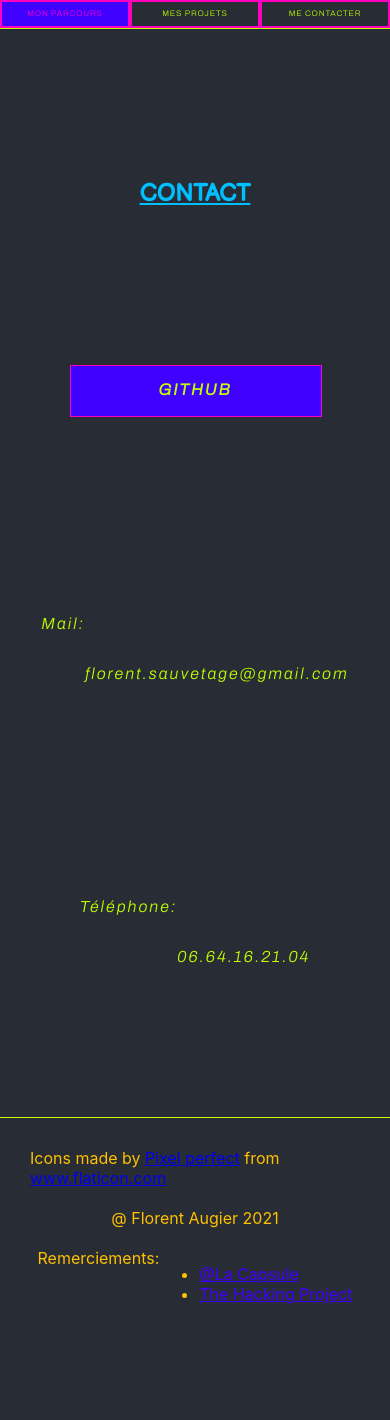
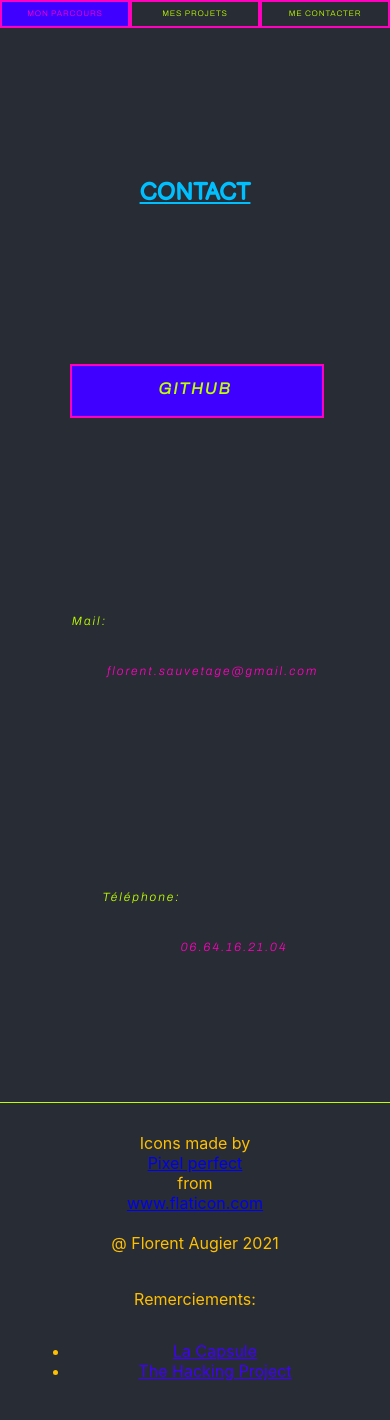
Before and after one commit to florent-augier/my-portfolio, a React (Create React App) app: page /contact in a window 390 px wide. Shown: the top 1420 px of the page. Before the commit the page ends 1370 px from the top, so only its background shows below. Built offline with nearby package versions, Linux system fonts and the light colour scheme.

Commit message:
Feat(Footer): grid & responsive,  window icon

```diff
--- a/public/index.html
+++ b/public/index.html
@@ -2,14 +2,14 @@
 <html lang="en">
   <head>
     <meta charset="utf-8" />
-    <link rel="icon" href="%PUBLIC_URL%/favicon.ico" />
+    <link rel="icon" href="%PUBLIC_URL%/florent.jpg" />
     <meta name="viewport" content="width=device-width, initial-scale=1" />
     <meta name="theme-color" content="#000000" />
     <meta
       name="description"
       content="Web site created using create-react-app"
     />
-    <link rel="apple-touch-icon" href="%PUBLIC_URL%/logo192.png" />
+    <link rel="apple-touch-icon" href="%PUBLIC_URL%/florent.jpg" />
     <!--
       manifest.json provides metadata used when your web app is installed on a
       user's mobile device or desktop. See https://developers.google.com/web/fundamentals/web-app-manifest/
--- a/src/components/Footer.css
+++ b/src/components/Footer.css
@@ -23,7 +23,9 @@
 
 .gridItem {
   display: flex;
+  flex-direction: column;
   justify-content: center;
+  text-align: center;
   color: var(--orange);
 }
 
--- a/src/components/Footer.js
+++ b/src/components/Footer.js
@@ -6,7 +6,6 @@ export default function Footer() {
     <div className="wrapperFooter">
       <div className="gridFooter">
         <div className="gridItem">
-          <div>
           Icons made by{" "}
           <a
             href="https://www.flaticon.com/authors/pixel-perfect"
@@ -19,17 +18,19 @@ export default function Footer() {
             www.flaticon.com
           </a>
         </div>
-        </div>
         <div className="gridItem">@ Florent Augier 2021</div>
         <div className="gridItem">
-          Remerciements:
+          <div>
+            <p>Remerciements:</p>
+          </div>
+          <div></div>
           <ul>
             <li>
               <a
                 href="https://www.lacapsule.academy/"
                 style={{ color: "var(--blue)" }}
               >
-                @La Capsule
+                La Capsule
               </a>
             </li>
             <li>
--- a/src/components/Navbar.css
+++ b/src/components/Navbar.css
@@ -5,6 +5,7 @@ nav {
   margin-bottom: 150px;
   z-index: 1000;
   border-bottom: 1px solid var(--citrus);
+  padding: 20px;
 }
 nav ul {
   display: flex;
@@ -74,6 +75,8 @@ nav ul li span:nth-child(4) {
     left: 0;
     height: max-content;
     margin-bottom: 50;
+    padding: 0;
+    border: none;
   }
 }
 
--- a/src/screens/Contact.js
+++ b/src/screens/Contact.js
@@ -41,27 +41,17 @@ export default function Contact() {
               </div>
             </a>
           </div>
-          <div
-            style={{
-              display: "flex",
-              justifyContent: "center",
-              alignContent: "center",
-              marginTop: "200px",
-            }}
-          >
+          <div className="emailAndTel">
             Mail:
-            <p style={{ marginTop: "50px" }}>florent.sauvetage@gmail.com</p>
+            <p style={{ marginTop: "50px", color: "var(--pink)" }}>
+              florent.sauvetage@gmail.com
+            </p>
           </div>
-          <div
-            style={{
-              display: "flex",
-              justifyContent: "center",
-              alignContent: "center",
-              marginTop: "200px",
-            }}
-          >
+          <div className="emailAndTel">
             Téléphone:
-            <p style={{ marginTop: "50px" }}>06.64.16.21.04</p>
+            <p style={{ marginTop: "50px", color: "var(--pink)" }}>
+              06.64.16.21.04
+            </p>
           </div>
         </div>
       </div>
--- a/src/screens/Screen.css
+++ b/src/screens/Screen.css
@@ -183,10 +183,6 @@ img {
   top: 0;
 }
 
-.btn-two span .letter {
-  position: relative;
-  left: 50px;
-}
 .btn-two::before {
   content: "";
   position: absolute;
@@ -196,7 +192,7 @@ img {
   height: 100%;
   z-index: 1;
   transition: all 0.5s;
-  border: 1px solid var(--citrus);
+  border: 2px solid var(--citrus);
   background-color: var(--pink);
 }
 .btn-two::after {
@@ -208,7 +204,7 @@ img {
   height: 100%;
   z-index: 1;
   transition: all 0.5s;
-  border: 1px solid var(--pink);
+  border: 2px solid var(--pink);
   background-color: var(--blue);
 }
 
@@ -225,6 +221,14 @@ img {
 .btn-two:hover::after {
   transform: rotate(45deg);
   background-color: rgba(255, 255, 255, 0);
+}
+
+.emailAndTel {
+  display: flex;
+  justify-content: center;
+  align-content: center;
+  margin-top: 200px;
+  font-size: 24px;
 }
 
 /* ============================== End ===================================  */
@@ -252,6 +256,9 @@ img {
   .details-text p {
     font-size: 12px;
   }
+  .emailAndTel {
+    font-size: 12px;
+  }
 }
 
 @media (max-width: 600px) {
```
Also changed, not shown: public/florent.jpg (added). Lines whose indentation alone changed are shown as unchanged.
